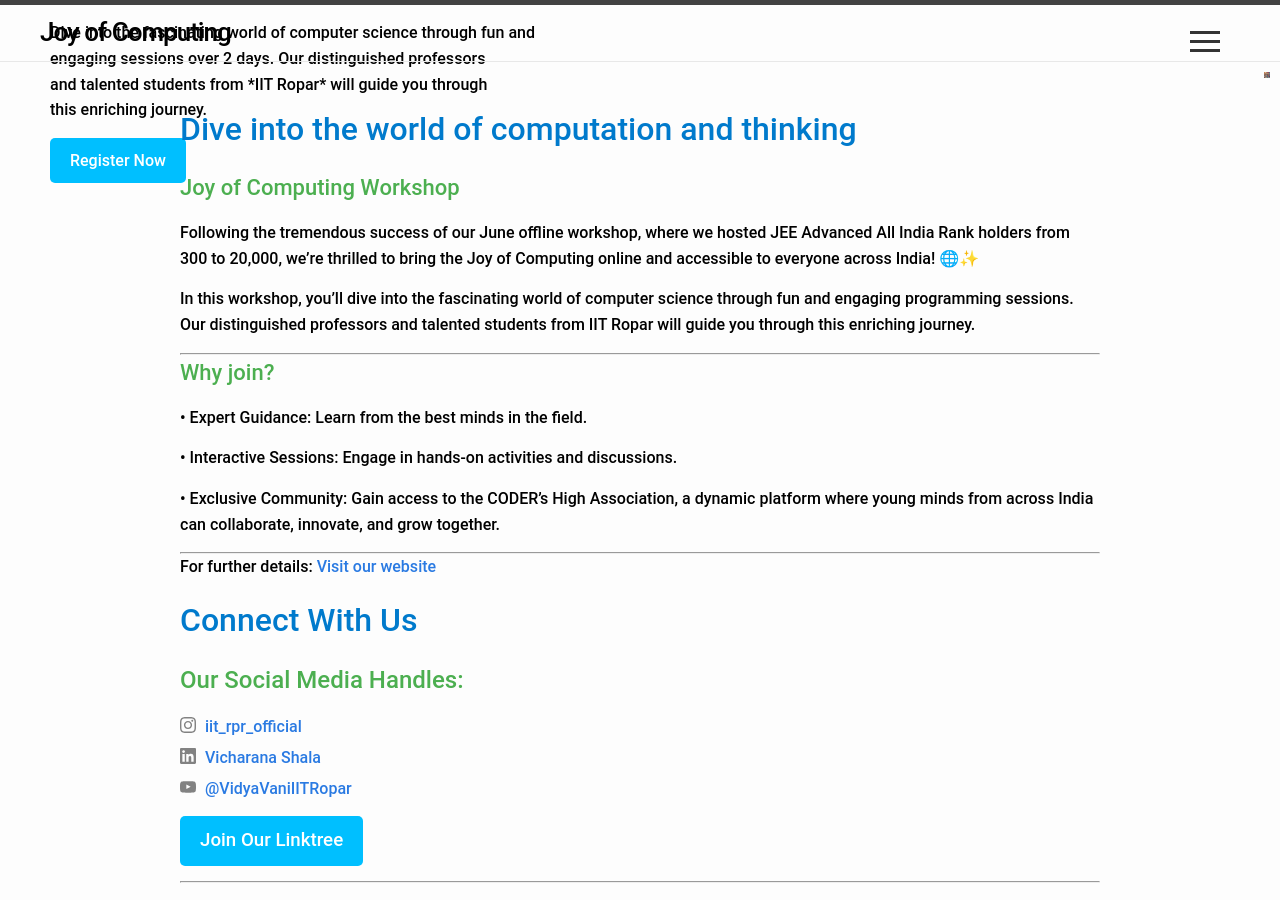
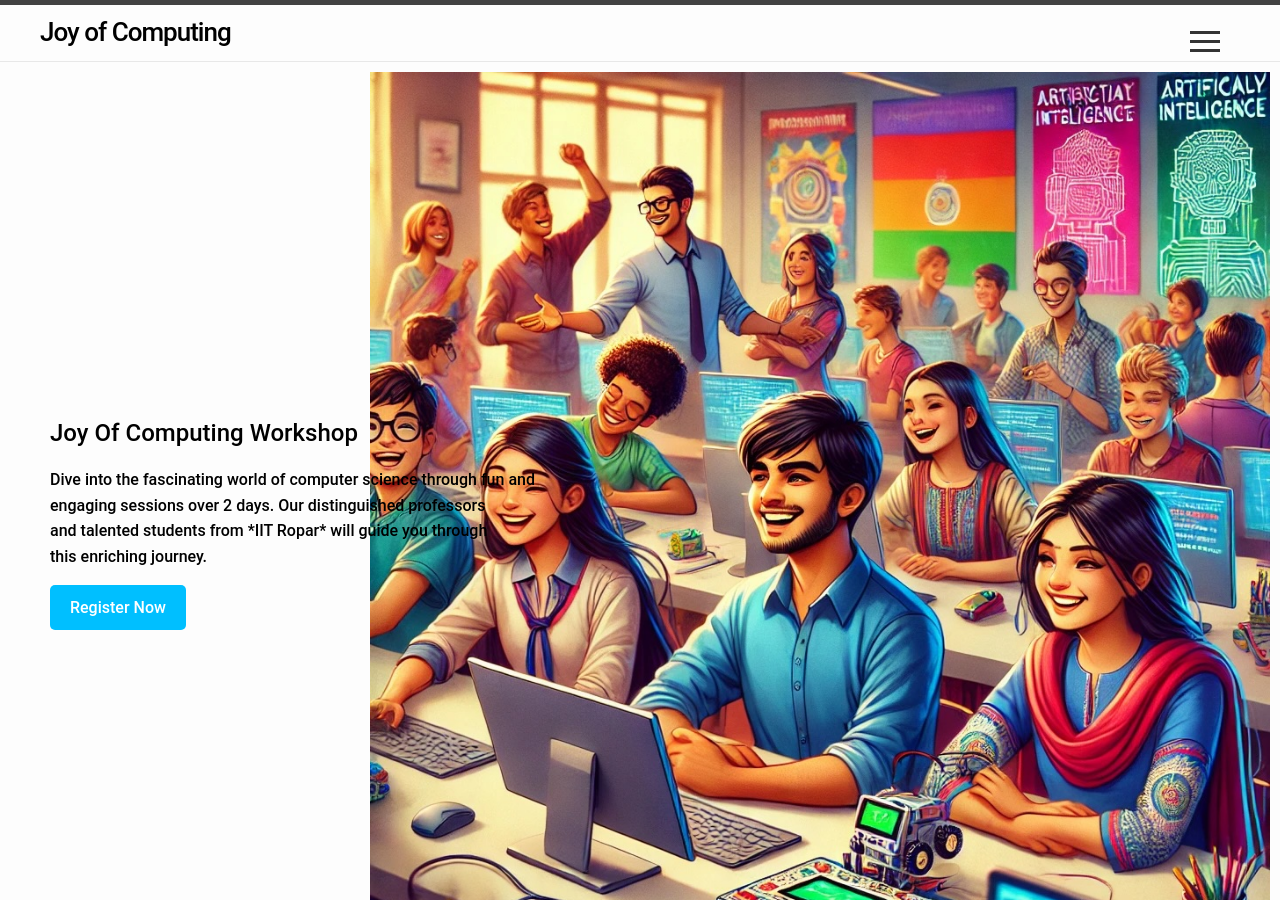
Before and after one commit to sudarshansudarshan/joc, a Jekyll site: the page built from index.markdown, in a window 1280 px wide and 900 px high. Built offline with Jekyll 4.4.1, drawn with Linux system fonts in a browser that asks for light colours.

Commit message:
Update home.html

```diff
--- a/_layouts/home.html
+++ b/_layouts/home.html
@@ -152,7 +152,7 @@ layout: default
   {%- endif -%}-->
 
 
-  <div class="hero-section" style="width: 100%; height:0.5vw; background-image: url('images/joc image.jpg'); background-size: contain; background-repeat: no-repeat; background-position: right top;">
+  <div class="hero-section" style="width: 100%; background-image: url('images/joc image.jpg'); background-size: contain; background-repeat: no-repeat; background-position: right top;">
     <div class="content" style="padding-left: 40px;">
       <h2 style="color: black;"><b> Joy Of Computing Workshop</b></h2>
       <p style="color: black;">
```
